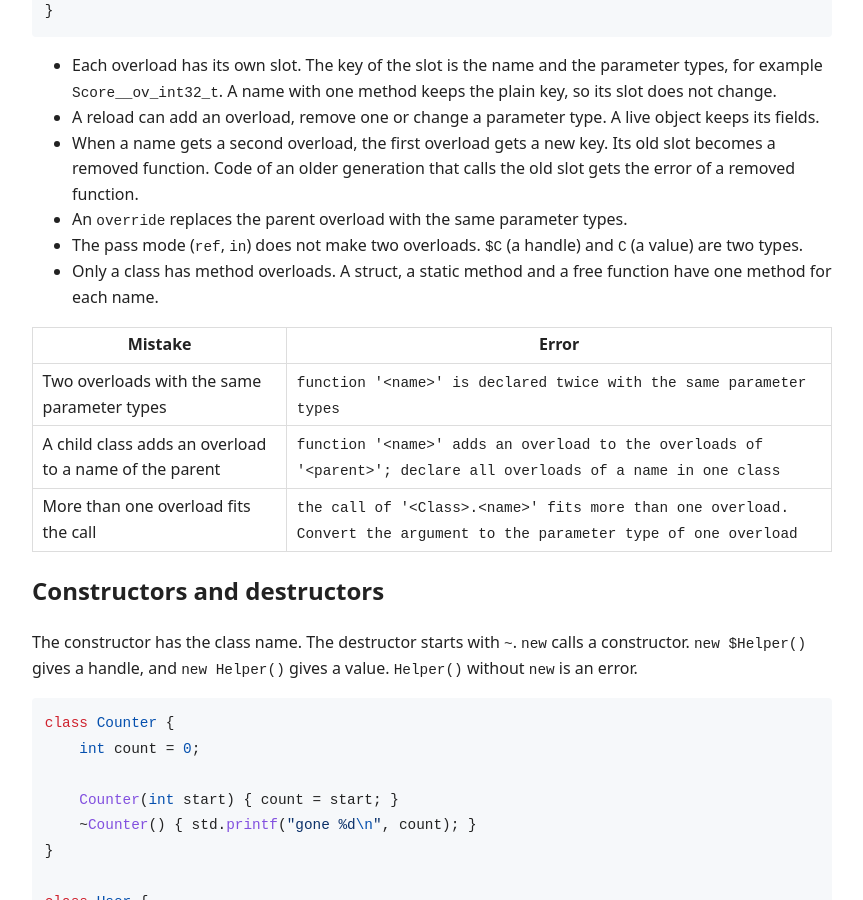
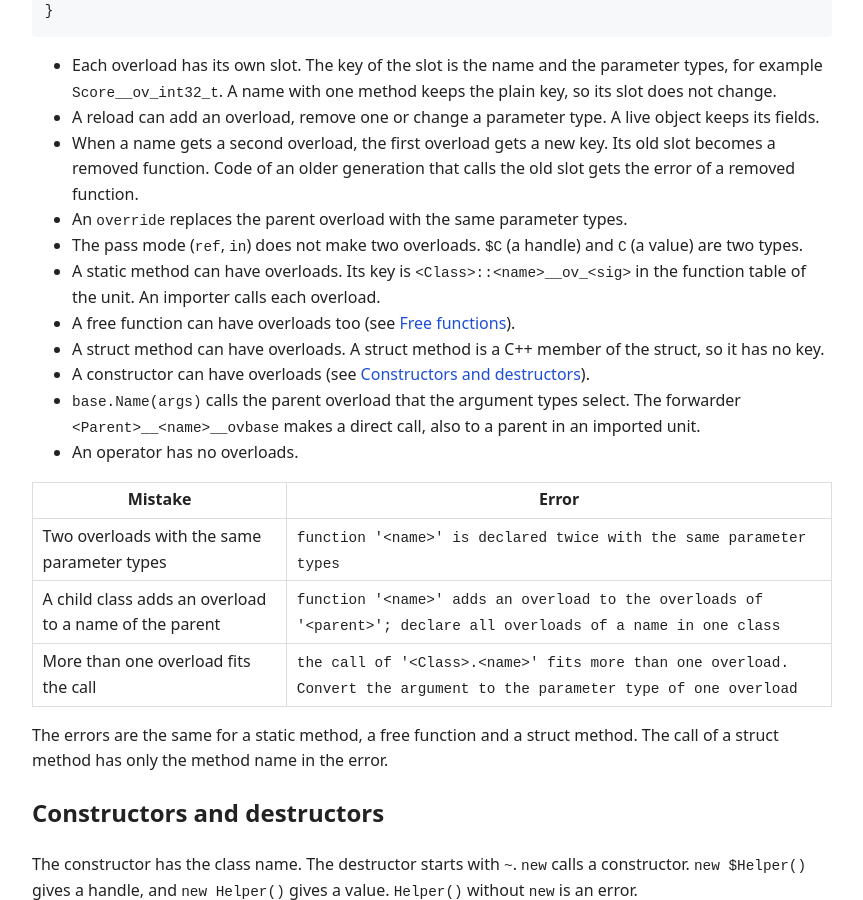
Before and after one commit to rokups/hotpp, a Jekyll site: the page built from doc/classes.md, in a window 1280 px wide and 900 px high, scrolled down 2003 px. Shown: the whole window, without its empty margins (224-1087 px from the left). Built offline with Jekyll 4.4.1, drawn with Linux system fonts in a browser that asks for light colours; some of the changed text lies outside the part shown.

Commit message:
Document the overloads of functions and structs (G17)
Static methods, free functions, struct methods, constructors and base
calls have overloads. The doc lists the keys and the errors.

```diff
--- a/doc/classes.md
+++ b/doc/classes.md
@@ -77,13 +77,20 @@ class Child : Scorer {
 - When a name gets a second overload, the first overload gets a new key. Its old slot becomes a removed function. Code of an older generation that calls the old slot gets the error of a removed function.
 - An `override` replaces the parent overload with the same parameter types.
 - The pass mode (`ref`, `in`) does not make two overloads. `$C` (a handle) and `C` (a value) are two types.
-- Only a class has method overloads. A struct, a static method and a free function have one method for each name.
+- A static method can have overloads. Its key is `<Class>::<name>__ov_<sig>` in the function table of the unit. An importer calls each overload.
+- A free function can have overloads too (see [Free functions](module-level.html)).
+- A struct method can have overloads. A struct method is a C++ member of the struct, so it has no key.
+- A constructor can have overloads (see [Constructors and destructors](#constructors-and-destructors)).
+- `base.Name(args)` calls the parent overload that the argument types select. The forwarder `<Parent>__<name>__ovbase` makes a direct call, also to a parent in an imported unit.
+- An operator has no overloads.
 
 | Mistake | Error |
 |---|---|
 | Two overloads with the same parameter types | `function '<name>' is declared twice with the same parameter types` |
 | A child class adds an overload to a name of the parent | `function '<name>' adds an overload to the overloads of '<parent>'; declare all overloads of a name in one class` |
 | More than one overload fits the call | `the call of '<Class>.<name>' fits more than one overload. Convert the argument to the parameter type of one overload` |
+
+The errors are the same for a static method, a free function and a struct method. The call of a struct method has only the method name in the error.
 
 ## Constructors and destructors
 
@@ -230,11 +237,12 @@ float F() => Weapon.MaxRange;
 | `static virtual` or `static override` | `'static' and 'virtual' cannot combine` (the same for `override`) |
 | A `static` constructor | `a constructor cannot be 'static'` |
 | A `static` member of an interface | `an interface member cannot have the modifier 'static'` |
-| Two static methods with one name | `function '<name>' is declared twice (overloads are not supported)` |
+| Two static methods with the same parameter types | `function '<name>' is declared twice with the same parameter types` |
+| A static method and a method with one name | `function '<name>' is declared twice (a static method and a method)` |
 | A call of a function in a field initializer | `a field initializer cannot call the function '<name>': the prototype of the function comes after the class` |
 | A call of a function in a default argument | `a default argument cannot call the function '<name>': the prototype of the function comes after the declaration` |
 
-A static method has no overloads. Use one name for one function.
+A static method can have overloads (see [Method overloads](#method-overloads)).
 
 ### Static fields
 
```
Also changed, not shown: doc/module-level.md (+5 -1 lines).
